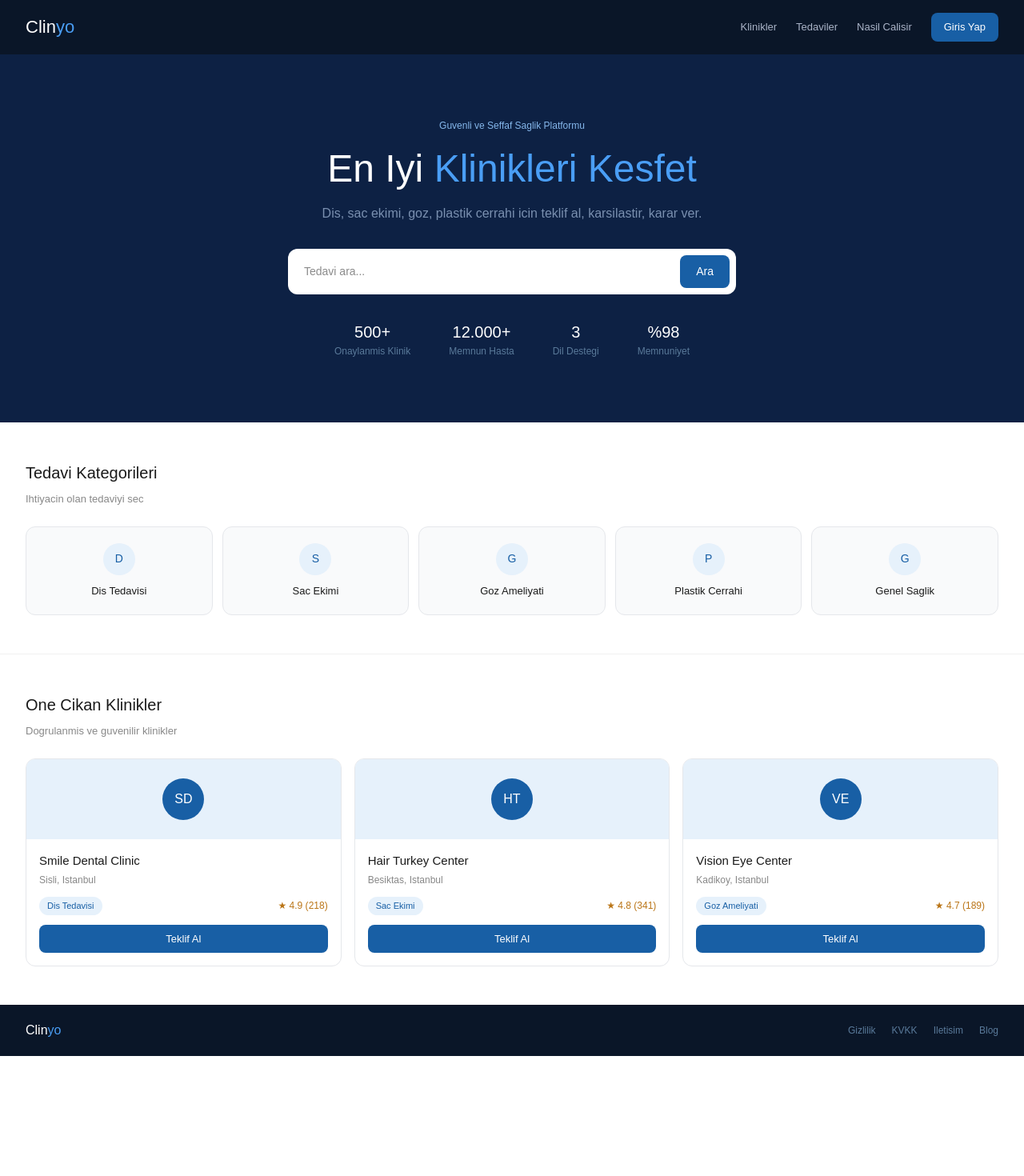
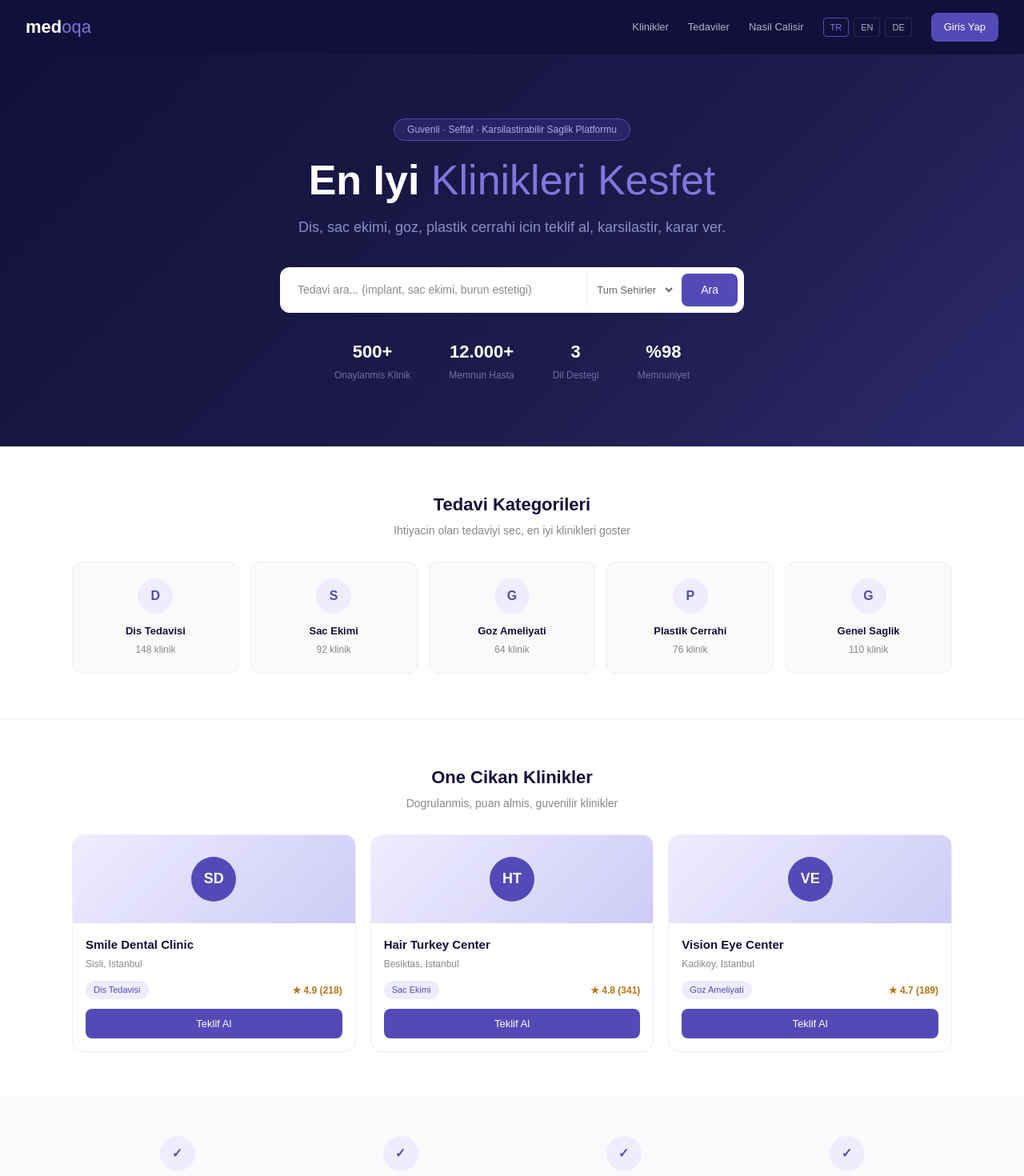
Before and after one commit to oznhaksever-source/Clinyo, a Next.js app: page / in a window 1280 px wide. Shown: the top 1470 px of the page at 80% size. Before the commit the page ends 1320 px from the top, so only its background shows below. Built offline with nearby package versions, Linux system fonts and the light colour scheme.

Commit message:
medoqa guncellendi

```diff
--- a/app/page.tsx
+++ b/app/page.tsx
@@ -2,87 +2,136 @@ export default function Home() {
   return (
     <main style={{ minHeight: "100vh", background: "#f9fafb", fontFamily: "sans-serif" }}>
 
-      <nav style={{ background: "#0a1628", padding: "16px 32px", display: "flex", justifyContent: "space-between", alignItems: "center" }}>
-        <div style={{ fontSize: "22px", fontWeight: 500, color: "#fff" }}>
-          Clin<span style={{ color: "#4A9EF5" }}>yo</span>
+      <nav style={{ background: "#12103a", padding: "16px 32px", display: "flex", justifyContent: "space-between", alignItems: "center" }}>
+        <div style={{ fontSize: "22px", fontWeight: 700, color: "#fff" }}>
+          med<span style={{ color: "#7F77DD", fontWeight: 300 }}>oqa</span>
         </div>
         <div style={{ display: "flex", gap: "24px", alignItems: "center" }}>
-          <a href="#" style={{ color: "#aab4c8", fontSize: "13px", textDecoration: "none" }}>Klinikler</a>
-          <a href="#" style={{ color: "#aab4c8", fontSize: "13px", textDecoration: "none" }}>Tedaviler</a>
-          <a href="#" style={{ color: "#aab4c8", fontSize: "13px", textDecoration: "none" }}>Nasil Calisir</a>
-          <a href="#" style={{ background: "#185FA5", color: "#fff", padding: "8px 16px", borderRadius: "8px", fontSize: "13px", textDecoration: "none" }}>Giris Yap</a>
+          <a href="/klinikler" style={{ color: "#aab4c8", fontSize: "13px", textDecoration: "none" }}>Klinikler</a>
+          <a href="/tedaviler" style={{ color: "#aab4c8", fontSize: "13px", textDecoration: "none" }}>Tedaviler</a>
+          <a href="/nasil-calisir" style={{ color: "#aab4c8", fontSize: "13px", textDecoration: "none" }}>Nasil Calisir</a>
+          <div style={{ display: "flex", gap: "6px" }}>
+            <span style={{ fontSize: "11px", padding: "3px 8px", border: "1px solid #534AB7", borderRadius: "4px", color: "#7F77DD" }}>TR</span>
+            <span style={{ fontSize: "11px", padding: "3px 8px", border: "1px solid #2a2a4e", borderRadius: "4px", color: "#aab4c8" }}>EN</span>
+            <span style={{ fontSize: "11px", padding: "3px 8px", border: "1px solid #2a2a4e", borderRadius: "4px", color: "#aab4c8" }}>DE</span>
+          </div>
+          <a href="/giris" style={{ background: "#534AB7", color: "#fff", padding: "8px 16px", borderRadius: "8px", fontSize: "13px", textDecoration: "none" }}>Giris Yap</a>
         </div>
       </nav>
 
-      <section style={{ background: "#0d2144", padding: "80px 32px", textAlign: "center" }}>
-        <p style={{ color: "#85B7EB", fontSize: "12px", marginBottom: "16px" }}>Guvenli ve Seffaf Saglik Platformu</p>
-        <h1 style={{ color: "#fff", fontSize: "48px", fontWeight: 500, marginBottom: "16px", lineHeight: 1.2 }}>
-          En Iyi <span style={{ color: "#4A9EF5" }}>Klinikleri Kesfet</span>
+      <section style={{ background: "linear-gradient(135deg, #12103a 0%, #1e1b4b 60%, #2d2a6e 100%)", padding: "80px 32px", textAlign: "center" }}>
+        <div style={{ display: "inline-block", background: "rgba(83,74,183,0.25)", color: "#AFA9EC", fontSize: "12px", padding: "4px 16px", borderRadius: "20px", border: "0.5px solid #534AB7", marginBottom: "20px" }}>
+          Guvenli · Seffaf · Karsilastirabilir Saglik Platformu
+        </div>
+        <h1 style={{ color: "#fff", fontSize: "52px", fontWeight: 700, marginBottom: "16px", lineHeight: 1.15 }}>
+          En Iyi <span style={{ color: "#7F77DD", fontWeight: 300 }}>Klinikleri Kesfet</span>
         </h1>
-        <p style={{ color: "#7a90b0", fontSize: "16px", marginBottom: "32px" }}>
+        <p style={{ color: "#8b8fc8", fontSize: "18px", marginBottom: "36px", maxWidth: "600px", margin: "0 auto 36px" }}>
           Dis, sac ekimi, goz, plastik cerrahi icin teklif al, karsilastir, karar ver.
         </p>
-        <div style={{ maxWidth: "560px", margin: "0 auto 32px", background: "#fff", borderRadius: "12px", padding: "8px", display: "flex", gap: "8px" }}>
-          <input type="text" placeholder="Tedavi ara..." style={{ flex: 1, border: "none", outline: "none", padding: "8px 12px", fontSize: "14px" }} />
-          <button style={{ background: "#185FA5", color: "#fff", border: "none", padding: "10px 20px", borderRadius: "8px", fontSize: "14px", cursor: "pointer" }}>Ara</button>
+        <div style={{ maxWidth: "580px", margin: "0 auto 32px", background: "#fff", borderRadius: "12px", padding: "8px", display: "flex", gap: "8px" }}>
+          <input type="text" placeholder="Tedavi ara... (implant, sac ekimi, burun estetigi)" style={{ flex: 1, border: "none", outline: "none", padding: "10px 14px", fontSize: "14px", background: "transparent" }} />
+          <select style={{ border: "none", outline: "none", fontSize: "13px", color: "#666", padding: "8px", borderLeft: "1px solid #e5e7eb", background: "transparent" }}>
+            <option>Tum Sehirler</option>
+            <option>Istanbul</option>
+            <option>Ankara</option>
+            <option>Izmir</option>
+          </select>
+          <button style={{ background: "#534AB7", color: "#fff", border: "none", padding: "10px 24px", borderRadius: "8px", fontSize: "14px", cursor: "pointer" }}>Ara</button>
         </div>
         <div style={{ display: "flex", justifyContent: "center", gap: "48px" }}>
-          <div><div style={{ color: "#fff", fontSize: "20px", fontWeight: 500 }}>500+</div><div style={{ color: "#5a7a9a", fontSize: "12px" }}>Onaylanmis Klinik</div></div>
-          <div><div style={{ color: "#fff", fontSize: "20px", fontWeight: 500 }}>12.000+</div><div style={{ color: "#5a7a9a", fontSize: "12px" }}>Memnun Hasta</div></div>
-          <div><div style={{ color: "#fff", fontSize: "20px", fontWeight: 500 }}>3</div><div style={{ color: "#5a7a9a", fontSize: "12px" }}>Dil Destegi</div></div>
-          <div><div style={{ color: "#fff", fontSize: "20px", fontWeight: 500 }}>%98</div><div style={{ color: "#5a7a9a", fontSize: "12px" }}>Memnuniyet</div></div>
-        </div>
-      </section>
-
-      <section style={{ background: "#fff", padding: "48px 32px" }}>
-        <h2 style={{ fontSize: "20px", fontWeight: 500, color: "#1a1a1a", marginBottom: "8px" }}>Tedavi Kategorileri</h2>
-        <p style={{ fontSize: "13px", color: "#888", marginBottom: "24px" }}>Ihtiyacin olan tedaviyi sec</p>
-        <div style={{ display: "grid", gridTemplateColumns: "repeat(5, 1fr)", gap: "12px" }}>
-          {["Dis Tedavisi", "Sac Ekimi", "Goz Ameliyati", "Plastik Cerrahi", "Genel Saglik"].map((ad) => (
-            <div key={ad} style={{ border: "1px solid #e5e7eb", borderRadius: "12px", padding: "20px", textAlign: "center", cursor: "pointer", background: "#f9fafb" }}>
-              <div style={{ width: "40px", height: "40px", background: "#E6F1FB", borderRadius: "50%", margin: "0 auto 10px", display: "flex", alignItems: "center", justifyContent: "center" }}>
-                <span style={{ color: "#185FA5", fontWeight: 500, fontSize: "14px" }}>{ad[0]}</span>
-              </div>
-              <div style={{ fontSize: "13px", fontWeight: 500, color: "#1a1a1a" }}>{ad}</div>
+          {[
+            { sayi: "500+", etiket: "Onaylanmis Klinik" },
+            { sayi: "12.000+", etiket: "Memnun Hasta" },
+            { sayi: "3", etiket: "Dil Destegi" },
+            { sayi: "%98", etiket: "Memnuniyet" },
+          ].map((s) => (
+            <div key={s.etiket} style={{ textAlign: "center" }}>
+              <div style={{ color: "#fff", fontSize: "22px", fontWeight: 700 }}>{s.sayi}</div>
+              <div style={{ color: "#6b6fa8", fontSize: "12px", marginTop: "4px" }}>{s.etiket}</div>
             </div>
           ))}
         </div>
       </section>
 
-      <section style={{ background: "#fff", padding: "48px 32px", borderTop: "1px solid #f0f0f0" }}>
-        <h2 style={{ fontSize: "20px", fontWeight: 500, color: "#1a1a1a", marginBottom: "8px" }}>One Cikan Klinikler</h2>
-        <p style={{ fontSize: "13px", color: "#888", marginBottom: "24px" }}>Dogrulanmis ve guvenilir klinikler</p>
-        <div style={{ display: "grid", gridTemplateColumns: "repeat(3, 1fr)", gap: "16px" }}>
+      <section style={{ background: "#fff", padding: "56px 32px" }}>
+        <h2 style={{ fontSize: "22px", fontWeight: 700, color: "#12103a", marginBottom: "6px", textAlign: "center" }}>Tedavi Kategorileri</h2>
+        <p style={{ fontSize: "14px", color: "#888", marginBottom: "28px", textAlign: "center" }}>Ihtiyacin olan tedaviyi sec, en iyi klinikleri goster</p>
+        <div style={{ display: "grid", gridTemplateColumns: "repeat(5, 1fr)", gap: "14px", maxWidth: "1100px", margin: "0 auto" }}>
+          {[
+            { ad: "Dis Tedavisi", sayi: "148" },
+            { ad: "Sac Ekimi", sayi: "92" },
+            { ad: "Goz Ameliyati", sayi: "64" },
+            { ad: "Plastik Cerrahi", sayi: "76" },
+            { ad: "Genel Saglik", sayi: "110" },
+          ].map((k) => (
+            <div key={k.ad} style={{ border: "1px solid #EEEDFE", borderRadius: "12px", padding: "20px", textAlign: "center", cursor: "pointer", background: "#FAFAFA" }}>
+              <div style={{ width: "44px", height: "44px", background: "#EEEDFE", borderRadius: "50%", margin: "0 auto 12px", display: "flex", alignItems: "center", justifyContent: "center" }}>
+                <span style={{ color: "#534AB7", fontWeight: 700, fontSize: "16px" }}>{k.ad[0]}</span>
+              </div>
+              <div style={{ fontSize: "13px", fontWeight: 600, color: "#12103a" }}>{k.ad}</div>
+              <div style={{ fontSize: "12px", color: "#888", marginTop: "4px" }}>{k.sayi} klinik</div>
+            </div>
+          ))}
+        </div>
+      </section>
+
+      <section style={{ padding: "56px 32px", borderTop: "1px solid #f0f0f0", background: "#fff" }}>
+        <h2 style={{ fontSize: "22px", fontWeight: 700, color: "#12103a", marginBottom: "6px", textAlign: "center" }}>One Cikan Klinikler</h2>
+        <p style={{ fontSize: "14px", color: "#888", marginBottom: "28px", textAlign: "center" }}>Dogrulanmis, puan almis, guvenilir klinikler</p>
+        <div style={{ display: "grid", gridTemplateColumns: "repeat(3, 1fr)", gap: "18px", maxWidth: "1100px", margin: "0 auto" }}>
           {[
             { kisaltma: "SD", ad: "Smile Dental Clinic", konum: "Sisli, Istanbul", kategori: "Dis Tedavisi", puan: "4.9", yorum: "218" },
             { kisaltma: "HT", ad: "Hair Turkey Center", konum: "Besiktas, Istanbul", kategori: "Sac Ekimi", puan: "4.8", yorum: "341" },
             { kisaltma: "VE", ad: "Vision Eye Center", konum: "Kadikoy, Istanbul", kategori: "Goz Ameliyati", puan: "4.7", yorum: "189" },
           ].map((k) => (
-            <div key={k.ad} style={{ border: "1px solid #e5e7eb", borderRadius: "12px", overflow: "hidden" }}>
-              <div style={{ height: "100px", background: "#E6F1FB", display: "flex", alignItems: "center", justifyContent: "center" }}>
-                <div style={{ width: "52px", height: "52px", background: "#185FA5", borderRadius: "50%", display: "flex", alignItems: "center", justifyContent: "center", color: "#fff", fontWeight: 500, fontSize: "16px" }}>{k.kisaltma}</div>
+            <div key={k.ad} style={{ border: "1px solid #EEEDFE", borderRadius: "14px", overflow: "hidden" }}>
+              <div style={{ height: "110px", background: "linear-gradient(135deg, #EEEDFE, #CECBF6)", display: "flex", alignItems: "center", justifyContent: "center" }}>
+                <div style={{ width: "56px", height: "56px", background: "#534AB7", borderRadius: "50%", display: "flex", alignItems: "center", justifyContent: "center", color: "#fff", fontWeight: 700, fontSize: "18px" }}>{k.kisaltma}</div>
               </div>
               <div style={{ padding: "16px" }}>
-                <div style={{ fontWeight: 500, fontSize: "15px", color: "#1a1a1a", marginBottom: "4px" }}>{k.ad}</div>
+                <div style={{ fontWeight: 600, fontSize: "15px", color: "#12103a", marginBottom: "4px" }}>{k.ad}</div>
                 <div style={{ fontSize: "12px", color: "#888", marginBottom: "12px" }}>{k.konum}</div>
                 <div style={{ display: "flex", justifyContent: "space-between", alignItems: "center" }}>
-                  <span style={{ fontSize: "11px", background: "#E6F1FB", color: "#185FA5", padding: "3px 10px", borderRadius: "20px" }}>{k.kategori}</span>
-                  <span style={{ fontSize: "12px", color: "#BA7517", fontWeight: 500 }}>&#9733; {k.puan} ({k.yorum})</span>
+                  <span style={{ fontSize: "11px", background: "#EEEDFE", color: "#534AB7", padding: "3px 10px", borderRadius: "20px" }}>{k.kategori}</span>
+                  <span style={{ fontSize: "12px", color: "#BA7517", fontWeight: 600 }}>★ {k.puan} ({k.yorum})</span>
                 </div>
-                <button style={{ width: "100%", marginTop: "12px", padding: "8px", background: "#185FA5", color: "#fff", border: "none", borderRadius: "8px", fontSize: "13px", cursor: "pointer" }}>Teklif Al</button>
+                <button style={{ width: "100%", marginTop: "12px", padding: "9px", background: "#534AB7", color: "#fff", border: "none", borderRadius: "8px", fontSize: "13px", cursor: "pointer" }}>Teklif Al</button>
               </div>
             </div>
           ))}
         </div>
       </section>
 
-      <footer style={{ background: "#0a1628", padding: "20px 32px", display: "flex", justifyContent: "space-between", alignItems: "center" }}>
-        <div style={{ color: "#fff", fontSize: "16px", fontWeight: 500 }}>Clin<span style={{ color: "#4A9EF5" }}>yo</span></div>
-        <div style={{ display: "flex", gap: "20px" }}>
-          {["Gizlilik", "KVKK", "Iletisim", "Blog"].map((l) => (
-            <a key={l} href="#" style={{ color: "#5a7a9a", fontSize: "12px", textDecoration: "none" }}>{l}</a>
+      <section style={{ padding: "48px 32px", background: "#f9fafb", borderTop: "1px solid #f0f0f0" }}>
+        <div style={{ display: "grid", gridTemplateColumns: "repeat(4, 1fr)", gap: "16px", maxWidth: "1100px", margin: "0 auto" }}>
+          {[
+            { baslik: "Dogrulanmis Klinikler", aciklama: "Tum klinikler belgeli ve onaylidir" },
+            { baslik: "Guvenli Odeme", aciklama: "Hasta onaylamadan odeme alinmaz" },
+            { baslik: "Gercek Yorumlar", aciklama: "Sadece islem yapan hasta yorum yapar" },
+            { baslik: "7/24 Destek", aciklama: "TR, EN, DE dillerinde destek" },
+          ].map((item) => (
+            <div key={item.baslik} style={{ textAlign: "center" }}>
+              <div style={{ width: "44px", height: "44px", background: "#EEEDFE", borderRadius: "50%", margin: "0 auto 12px", display: "flex", alignItems: "center", justifyContent: "center" }}>
+                <span style={{ color: "#534AB7", fontWeight: 700 }}>✓</span>
+              </div>
+              <div style={{ fontSize: "14px", fontWeight: 600, color: "#12103a", marginBottom: "6px" }}>{item.baslik}</div>
+              <div style={{ fontSize: "12px", color: "#888" }}>{item.aciklama}</div>
+            </div>
           ))}
         </div>
+      </section>
+
+      <footer style={{ background: "#12103a", padding: "24px 32px", display: "flex", justifyContent: "space-between", alignItems: "center" }}>
+        <div style={{ fontSize: "18px", fontWeight: 700, color: "#fff" }}>
+          med<span style={{ color: "#7F77DD", fontWeight: 300 }}>oqa</span>
+        </div>
+        <div style={{ display: "flex", gap: "24px" }}>
+          {["Gizlilik", "KVKK", "Iletisim", "Blog"].map((l) => (
+            <a key={l} href="#" style={{ color: "#6b6fa8", fontSize: "12px", textDecoration: "none" }}>{l}</a>
+          ))}
+        </div>
+        <div style={{ fontSize: "12px", color: "#6b6fa8" }}>2024 Medoqa. Tum haklari saklidir.</div>
       </footer>
 
     </main>
```
